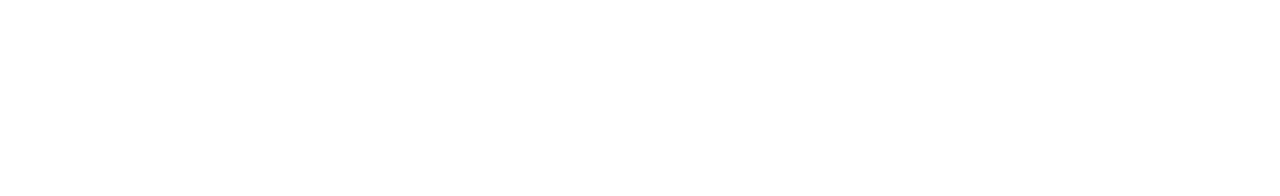
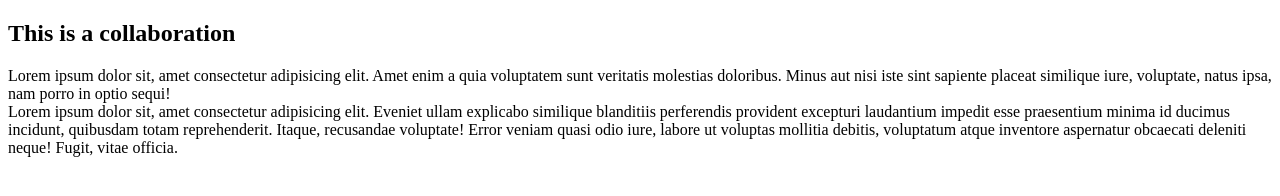
Before and after one commit to Pamdrey/Weekend-class, a plain HTML site: page about.html in a window 1280 px wide. Drawn offline with Linux system fonts and the light colour scheme.

Commit message:
first commit in about.html

```diff
--- a/about.html
+++ b/about.html
@@ -7,6 +7,28 @@
     <title>About</title>
 </head>
 <body>
-    <!-- Ronke -->
+    <main>
+        <!-- Ronke -->
+        <header>
+            <h2>
+                This is a collaboration
+            </h2>
+        </header>
+
+          <section>
+              Lorem ipsum dolor sit, amet consectetur adipisicing elit.
+              Amet enim a quia voluptatem sunt veritatis molestias doloribus.
+              Minus aut nisi iste sint sapiente placeat similique iure, voluptate, natus ipsa,
+               nam porro in optio sequi!
+         </section>
+
+         <section>
+             Lorem ipsum dolor sit, amet consectetur adipisicing elit.
+              Eveniet ullam explicabo similique blanditiis perferendis provident excepturi
+              laudantium impedit esse praesentium minima id ducimus incidunt, quibusdam totam reprehenderit.
+              Itaque, recusandae voluptate! Error veniam quasi odio iure, labore ut voluptas mollitia debitis,
+              voluptatum atque inventore aspernatur obcaecati deleniti neque! Fugit, vitae officia.
+         </section>
+    </main>
 </body>
 </html>
```
